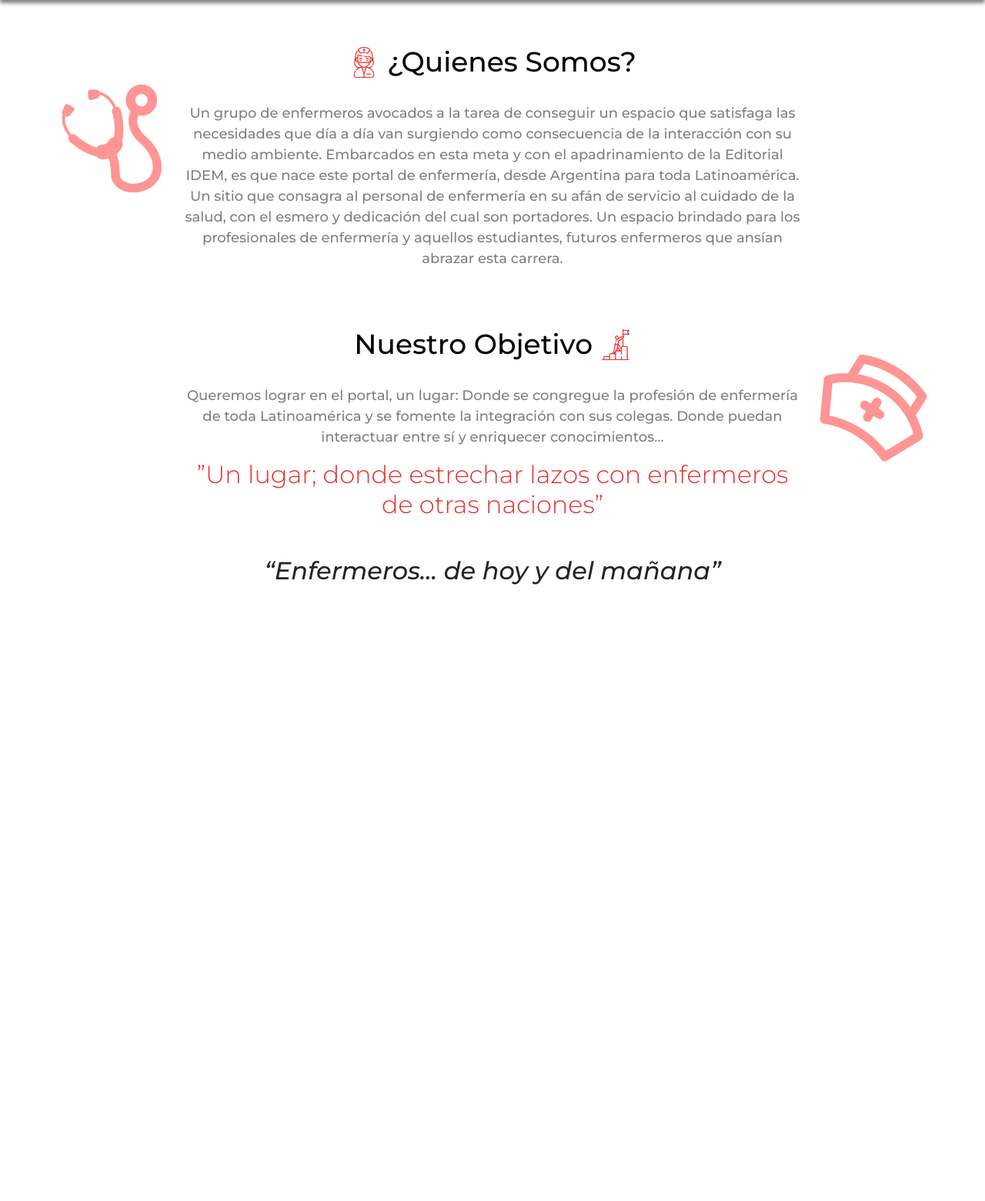
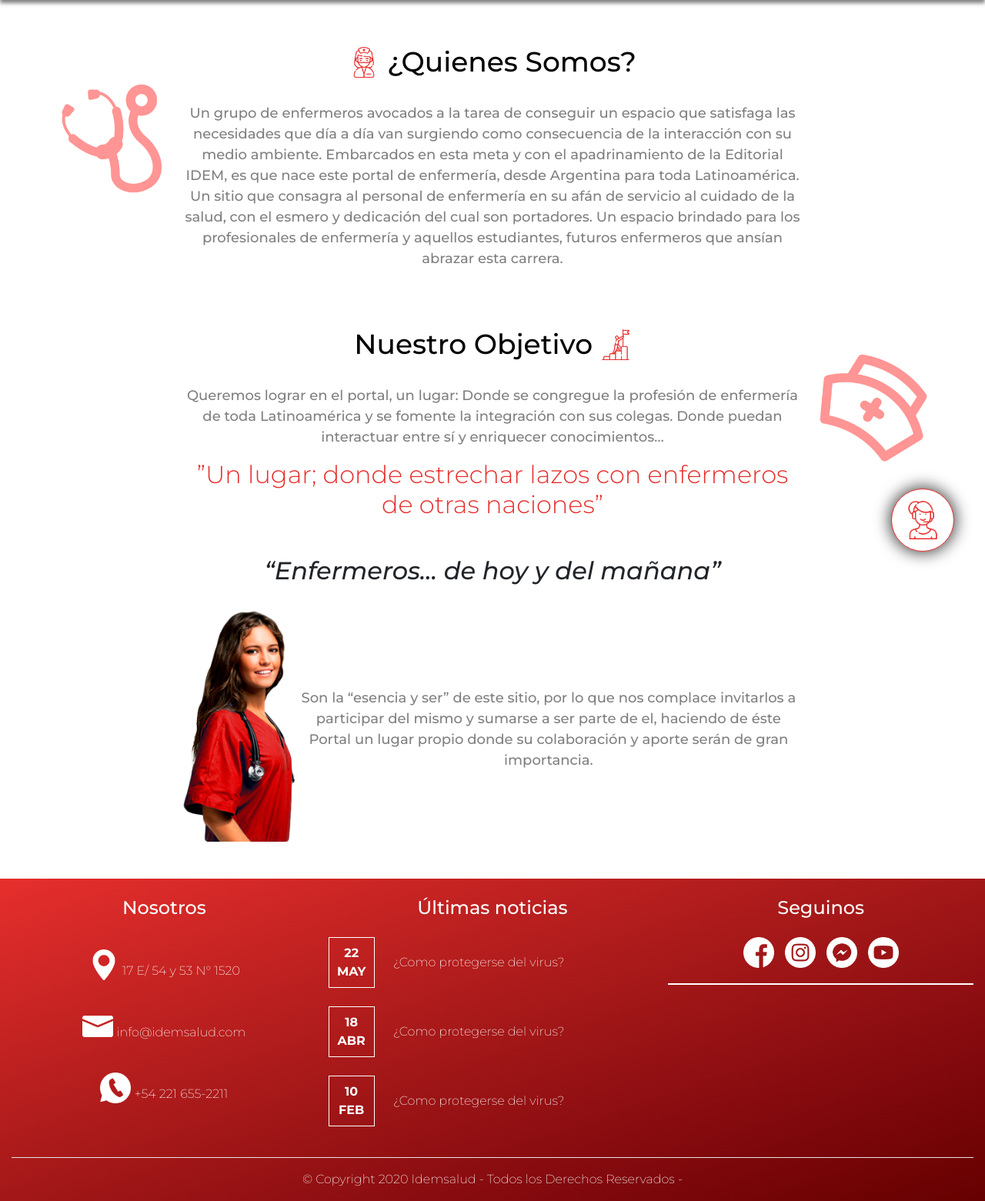
Before and after one commit to desqui92/IdemSalud, a PHP site: page /nosotros.php in a window 1280 px wide. Shown: the part 63-1624 px from the top of the page at 77% size. Before the commit the page ends 823 px from the top, so only its background shows below. Run offline with PHP 8.4, Linux system fonts and the light colour scheme.

Commit message:
vear parisite pelicula

```diff
--- a/nosotros.php
+++ b/nosotros.php
@@ -43,8 +43,19 @@
                 </h2>
             </div>
         </div>
+        <div class="row">
+            <div class="col-xl-8 offset-xl-2  mt-4">
+                <img class="wow fadeInLeft" height="300" src="img/enfermerasola2.png" alt="" style="float:left;">
+                <p class="text-center wow fadeIn" style="font-weight:500;color:gray;font-size:18px;margin-top:100px;">
+                Son la “esencia y ser” de este sitio, por lo que nos complace invitarlos a participar del mismo y sumarse a ser parte de el, haciendo de éste Portal un lugar propio donde su colaboración y aporte serán de gran importancia.
+                </p>
+            </div>
+        </div>
     </div>
     </div>
+    <?php
+        include 'footer.php';
+    ?>
     <script src="js/jquery-3.4.1.min.js"></script>
     <script src="js/wow.min.js"></script>
     <script>
```
